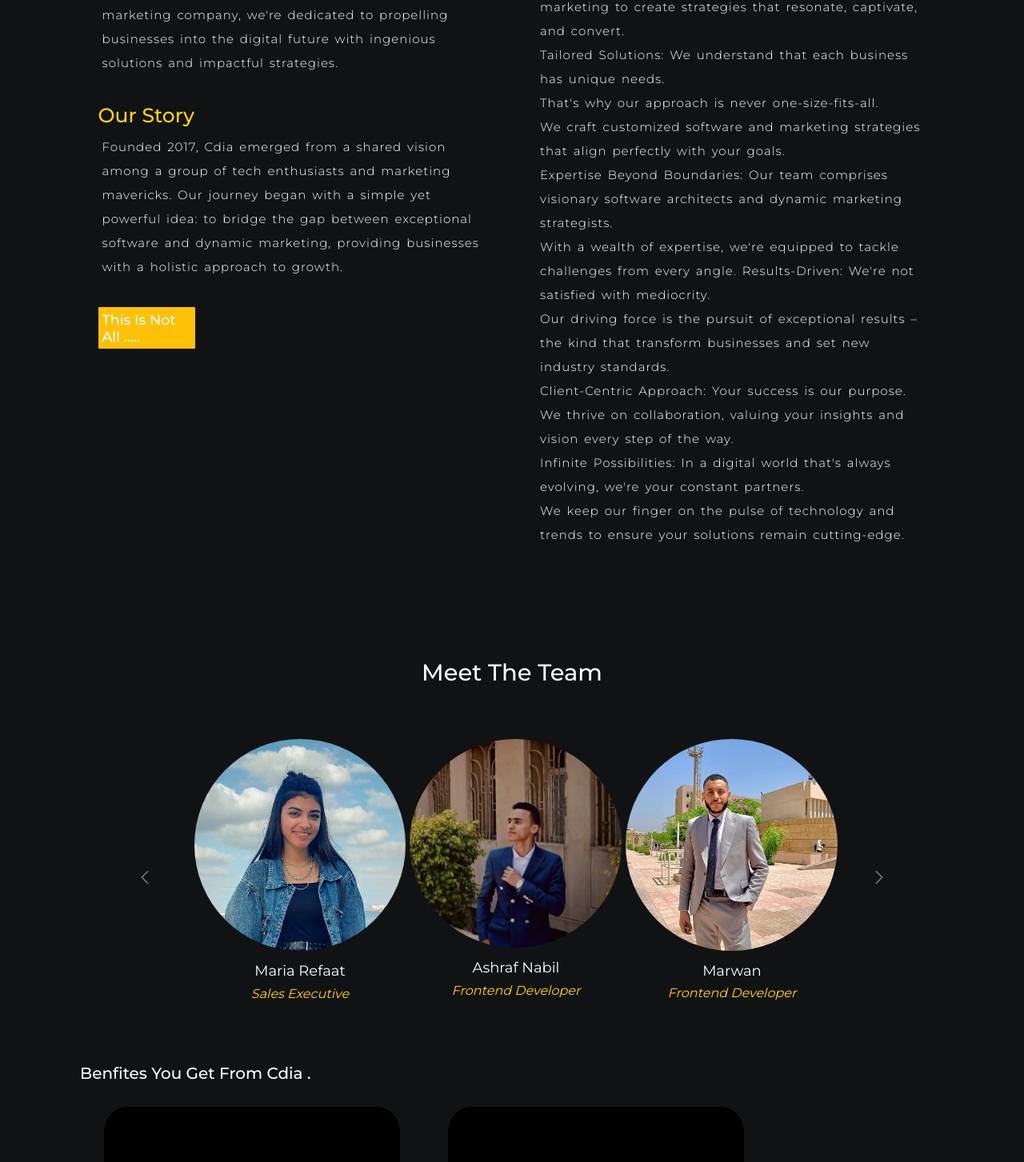
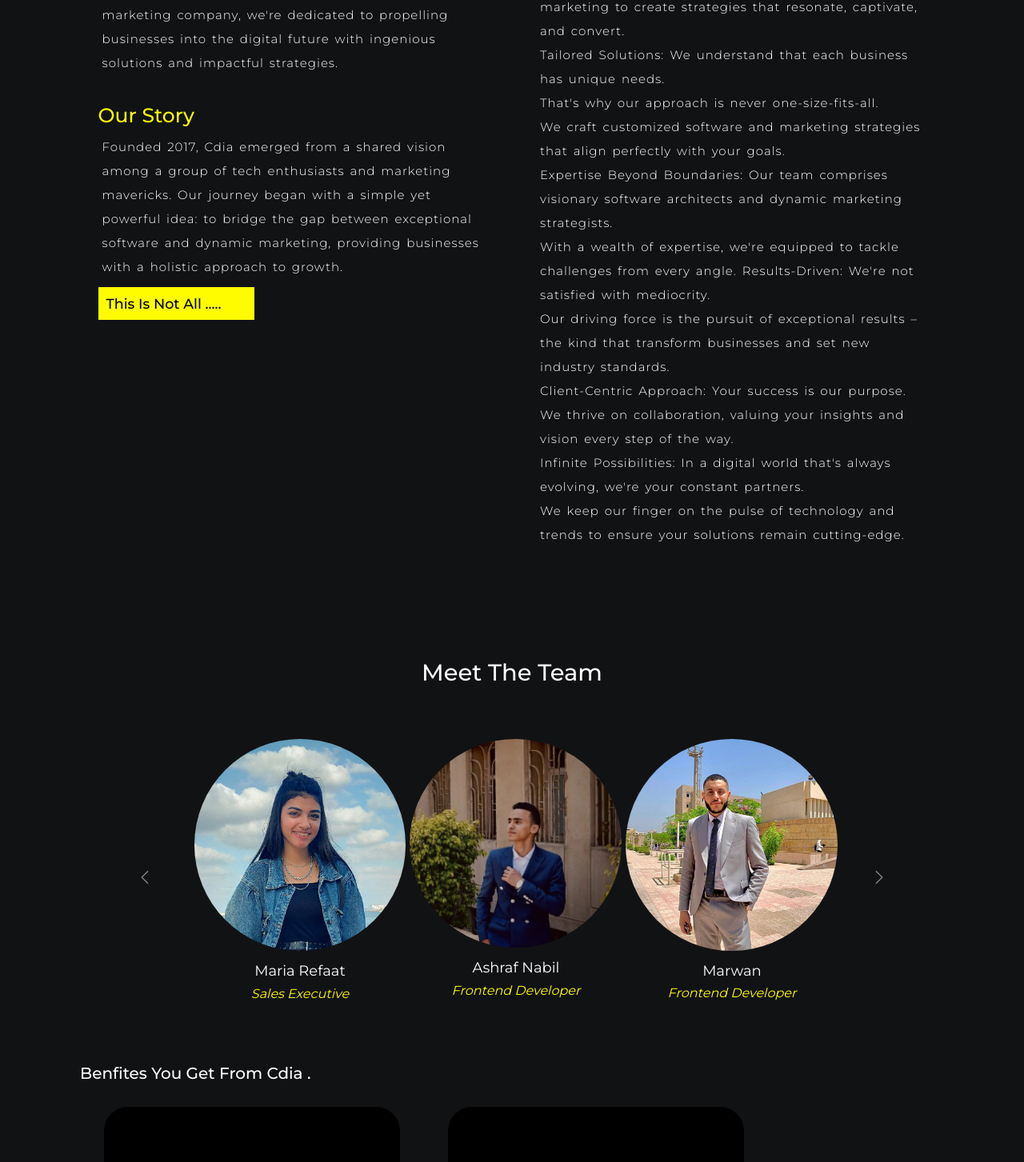
Before and after one commit to mrwan14/cdia-react-, a React (Create React App) app: page /about in a window 1280 px wide. Shown: the part 771-2224 px from the top of the page at 80% size. Built offline with nearby package versions, Linux system fonts and the light colour scheme.

Commit message:
change main-color

```diff
--- a/src/About/About.jsx
+++ b/src/About/About.jsx
@@ -46,7 +46,7 @@
                 exceptional software and dynamic marketing, providing businesses
                 with a holistic approach to growth.
               </h4>
-              <h3 class="bg-warning text-white my-5 w-25 p-2">
+              <h3 class="this-is-not-all-container ">
                 This Is Not All .....
               </h3>
             </div>
--- a/src/About/about.css
+++ b/src/About/about.css
@@ -1,5 +1,3 @@
-
-
 .roll-in-left {
   -webkit-animation: roll-in-left 0.6s ease-out both;
   animation: roll-in-left 0.6s ease-out both;
@@ -31,7 +29,7 @@
 }
 
 .primart-heading {
-  color: #ffd800;
+  color: #fffc00;
 }
 .about-heading {
   margin-bottom: 15px;
@@ -45,7 +43,14 @@
 } */
 .about .heading {
   font-size: 29px;
-  color: #ffd800;
+  color: #fffc00;
+}
+.this-is-not-all-container {
+  background-color: #fffc00;
+  color: black;
+  padding: 10px;
+  width: 40%;
+
 }
 .our-story-description,
 .why-chooce-description,
@@ -56,7 +61,6 @@
   padding: 5px;
   font-weight: 300;
   line-height: 30px;
-
 }
 
 .card {
@@ -94,7 +98,7 @@
   font-weight: 400;
 }
 .team-description {
-  color: #ffd800;
+  color: #fffc00;
   font-style: italic;
   font-size: 16px;
 }
--- a/src/Contact-Us/contact-us.css
+++ b/src/Contact-Us/contact-us.css
@@ -23,7 +23,7 @@
   height: 60vh;
 }
 .main-color {
-  color: #ffd800;
+  color: #fffc00;
 }
 .form-heading {
   font-size: 40px;
@@ -31,7 +31,7 @@
 
 .contact-us .btn {
   font-size: 2rem;
-  background-color: #ffd800;
+  background-color: #fffc00;
   color: black;
   border-radius: 1rem;
   border: 0;
@@ -40,7 +40,7 @@
 .icon-container {
   width: 50px;
   height: 50px;
-  background-color: #ffd800;
+  background-color: #fffc00;
   display: flex;
   justify-content: center;
   align-items: center;
--- a/src/Home/home.css
+++ b/src/Home/home.css
@@ -2,7 +2,7 @@
 @import url("https://fonts.googleapis.com/css2?family=Poppins:wght@400;600&display=swap");
 
 :root {
-  --main-color: #ffd800;
+  --main-color: #fffc00;
   --black: #000;
   --upheader-color: #423b3b;
   --semi-light-color: #747272;
@@ -106,7 +106,7 @@
   padding: 20px;
 }
 .img-container {
-  background-color: #ffd800;
+  background-color: #fffc00;
   border-radius: 50%;
   width: 100px;
   height: 100px;
--- a/src/Map/map.css
+++ b/src/Map/map.css
@@ -15,7 +15,7 @@
   display: flex;
   align-items: center;
   width: 180px;
-  color: #ffd800;
+  color: #fffc00;
 }
 
 .pin-icon {
--- a/src/Navbar/navbar.css
+++ b/src/Navbar/navbar.css
@@ -5,7 +5,7 @@
   color: #ffffff;
 }
 .ul-text-color:hover {
-  color: #ffd800;
+  color: #fffc00;
 }
 div.dropdown-menu.show {
   width: auto;
@@ -17,7 +17,7 @@
 }
 a.dropdown-item:hover {
   font-size: 18px;
-  color: #ffd800;
+  color: #fffc00;
 }
 .dropdown:hover > .dropdown-menu {
   display: block;
--- a/src/PageNotFound/NotFound.css
+++ b/src/PageNotFound/NotFound.css
@@ -9,7 +9,7 @@
 
 .not-found-heading {
   font-size: 10rem;
-  color: #ffd800;
+  color: #fffc00;
   margin-bottom: 1rem;
 }
 
--- a/src/Portfolio/Websites/websitesPortfolio.css
+++ b/src/Portfolio/Websites/websitesPortfolio.css
@@ -1,5 +1,5 @@
 .linear-bg {
-  background: #ffd800;
+  background: #fffc00;
   height: 300px;
   color: #111214;
   align-items: center;
--- a/src/Services/DigitalMarketing/digital-marketing.css
+++ b/src/Services/DigitalMarketing/digital-marketing.css
@@ -34,7 +34,7 @@
   transform: scale(1.01);
 }
 .btn-Portfolio {
-  background-color: #ffd800;
+  background-color: #fffc00;
   color: #111214;
 }
 
--- a/src/Services/Websites/websites.css
+++ b/src/Services/Websites/websites.css
@@ -9,10 +9,10 @@
 }
 .websites-icon {
   font-size: 30px;
-  color: #ffd800;
+  color: #fffc00;
 }
 .middle-style {
-  background-color: #ffd800;
+  background-color: #fffc00;
 }
 .middle-style-desc {
   color: #111214;
@@ -21,7 +21,7 @@
 
 .website-carsoul-icons {
   font-size: 100px;
-  color: #ffd800;
+  color: #fffc00;
   padding: 20px;
 }
 .carousel-indicators {
@@ -31,7 +31,7 @@
   height: 20px;
   width: 20px;
   border-radius: 50%;
-  background-color: #ffd800;
+  background-color: #fffc00;
 } */
 
 /* .carousel-indicators .active {
@@ -47,7 +47,7 @@
 } */
 
 .from-our-portfolio .btn {
-  background-color: #ffd800;
+  background-color: #fffc00;
   color: #111214;
   margin-right: 100px;
   margin-bottom: 20px;
```
Also changed, not shown: src/images/cdia-logo-2.png (added).
